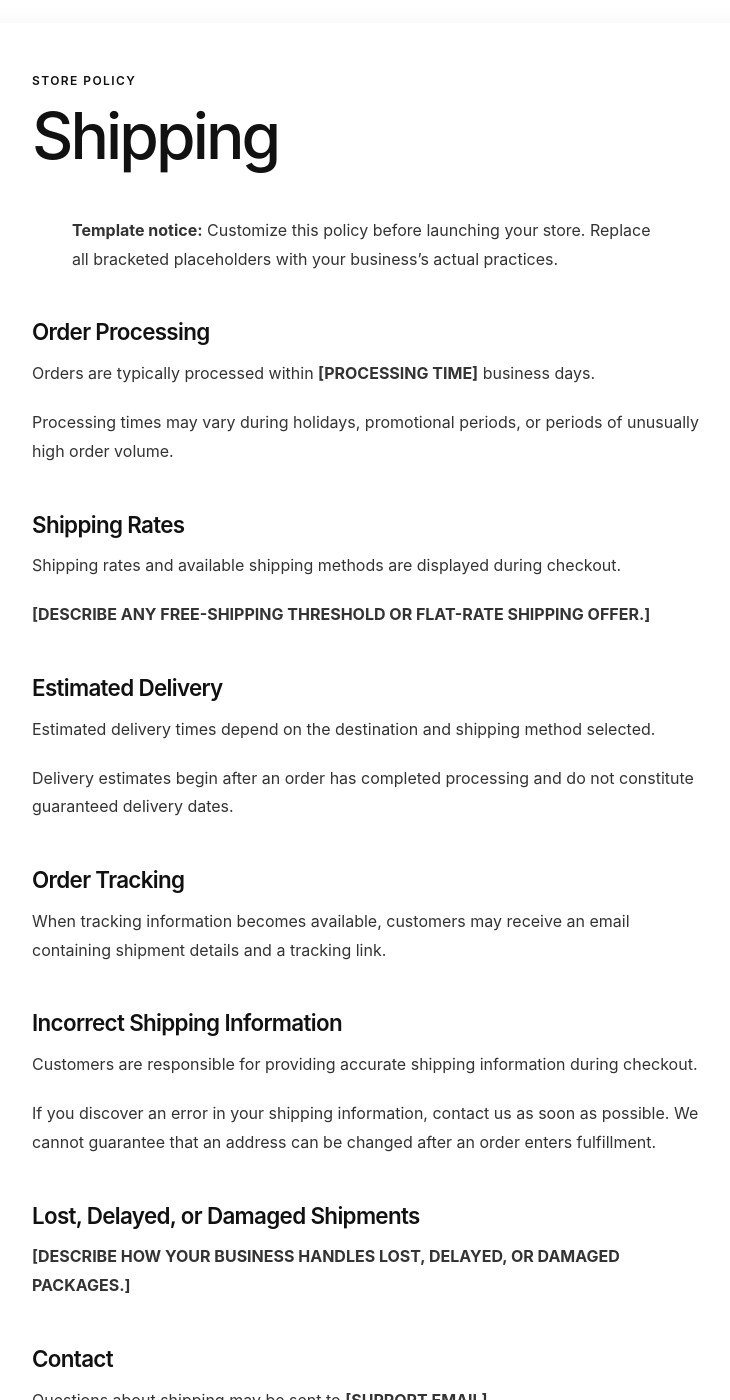
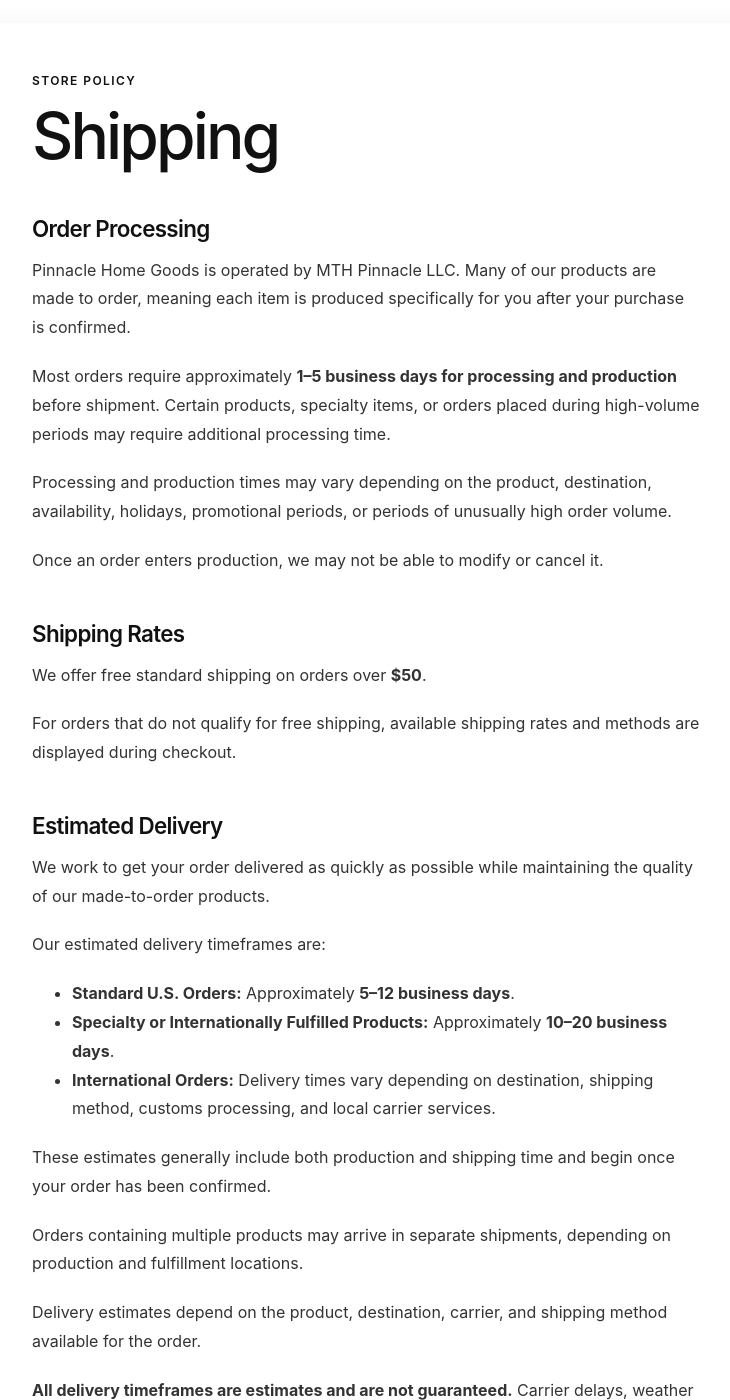
Before and after one commit to chew-max/cristoforo-store, a Jekyll site: the page built from policies/shipping/index.md, in a window 1280 px wide and 1400 px high, scrolled down 216 px. Shown: the whole window, without its empty margins (274-1004 px from the left). Built offline with Jekyll 4.4.1, drawn with Linux system fonts in a browser that asks for light colours; some of the changed text lies outside the part shown.

Commit message:
Update index.md
updated shipping policy

```diff
--- a/policies/shipping/index.md
+++ b/policies/shipping/index.md
@@ -4,40 +4,69 @@ title: Shipping
 description: Shipping information and order delivery policies.
 ---
 
-> **Template notice:** Customize this policy before launching your store. Replace all bracketed placeholders with your business's actual practices.
-
 ## Order Processing
 
-Orders are typically processed within **[PROCESSING TIME]** business days.
+Pinnacle Home Goods is operated by MTH Pinnacle LLC. Many of our products are made to order, meaning each item is produced specifically for you after your purchase is confirmed.
 
-Processing times may vary during holidays, promotional periods, or periods of unusually high order volume.
+Most orders require approximately **1–5 business days for processing and production** before shipment. Certain products, specialty items, or orders placed during high-volume periods may require additional processing time.
+
+Processing and production times may vary depending on the product, destination, availability, holidays, promotional periods, or periods of unusually high order volume.
+
+Once an order enters production, we may not be able to modify or cancel it.
 
 ## Shipping Rates
 
-Shipping rates and available shipping methods are displayed during checkout.
+We offer free standard shipping on orders over **$50**.
 
-**[DESCRIBE ANY FREE-SHIPPING THRESHOLD OR FLAT-RATE SHIPPING OFFER.]**
+For orders that do not qualify for free shipping, available shipping rates and methods are displayed during checkout.
 
 ## Estimated Delivery
 
-Estimated delivery times depend on the destination and shipping method selected.
+We work to get your order delivered as quickly as possible while maintaining the quality of our made-to-order products.
 
-Delivery estimates begin after an order has completed processing and do not constitute guaranteed delivery dates.
+Our estimated delivery timeframes are:
+
+- **Standard U.S. Orders:** Approximately **5–12 business days**.
+- **Specialty or Internationally Fulfilled Products:** Approximately **10–20 business days**.
+- **International Orders:** Delivery times vary depending on destination, shipping method, customs processing, and local carrier services.
+
+These estimates generally include both production and shipping time and begin once your order has been confirmed.
+
+Orders containing multiple products may arrive in separate shipments, depending on production and fulfillment locations.
+
+Delivery estimates depend on the product, destination, carrier, and shipping method available for the order.
+
+**All delivery timeframes are estimates and are not guaranteed.** Carrier delays, weather conditions, holidays, customs processing, high order volumes, and other circumstances outside our control may affect delivery.
 
 ## Order Tracking
 
-When tracking information becomes available, customers may receive an email containing shipment details and a tracking link.
+Once your order ships and tracking information becomes available, we may send shipment details and a tracking link to the email address provided with your order.
+
+Tracking information may take additional time to become active after a shipping label is created.
 
 ## Incorrect Shipping Information
 
-Customers are responsible for providing accurate shipping information during checkout.
+Customers are responsible for providing complete and accurate shipping information during checkout.
 
-If you discover an error in your shipping information, contact us as soon as possible. We cannot guarantee that an address can be changed after an order enters fulfillment.
+If you discover an error in your shipping information, contact us as soon as possible at **info@mthpinnaclellc.com**. Because made-to-order products may enter production quickly, we cannot guarantee that an address or order can be changed after it has been submitted for fulfillment.
 
-## Lost, Delayed, or Damaged Shipments
+Additional shipping charges resulting from an incorrect or incomplete address may be the customer's responsibility where permitted by law.
 
-**[DESCRIBE HOW YOUR BUSINESS HANDLES LOST, DELAYED, OR DAMAGED PACKAGES.]**
+## Lost or Delayed Shipments
+
+If tracking indicates that your package is significantly delayed or appears to be lost, contact us at **info@mthpinnaclellc.com** with your order information.
+
+We will review the available tracking and fulfillment information and work with our fulfillment and shipping providers as appropriate.
+
+## Damaged or Incorrect Items
+
+If your order arrives damaged, defective, misprinted, or different from what you ordered, contact us within **30 days of delivery**.
+
+Please include your order number, a description of the problem, and photographs of the item and packaging when applicable. Eligible issues may be resolved through a replacement or refund in accordance with our Returns & Refunds Policy.
 
 ## Contact
 
-Questions about shipping may be sent to **[SUPPORT EMAIL]**.
+Questions about shipping may be sent to **info@mthpinnaclellc.com**.
+
+Houses of Cristoforo
+MTH Pinnacle LLC
```
